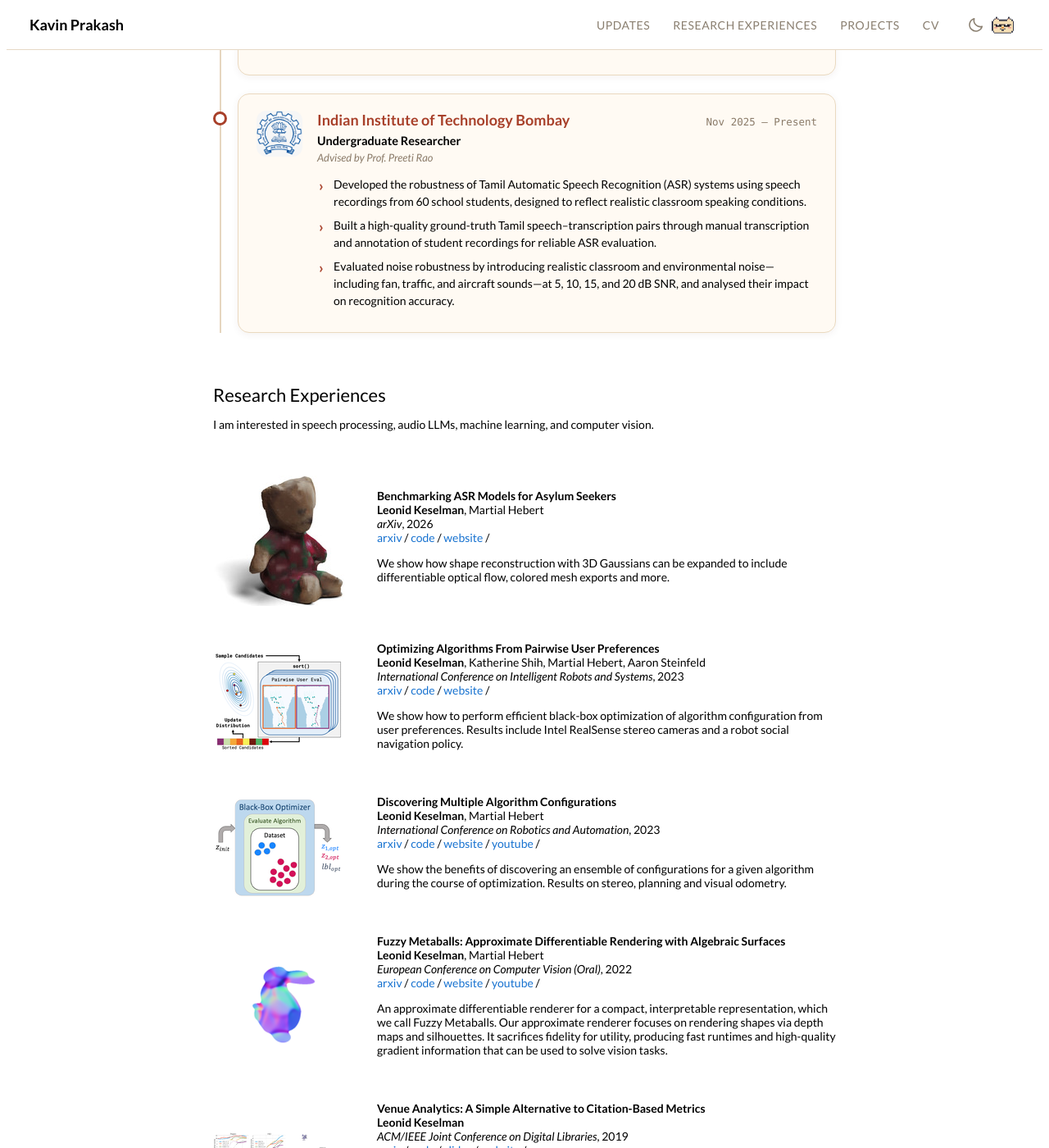
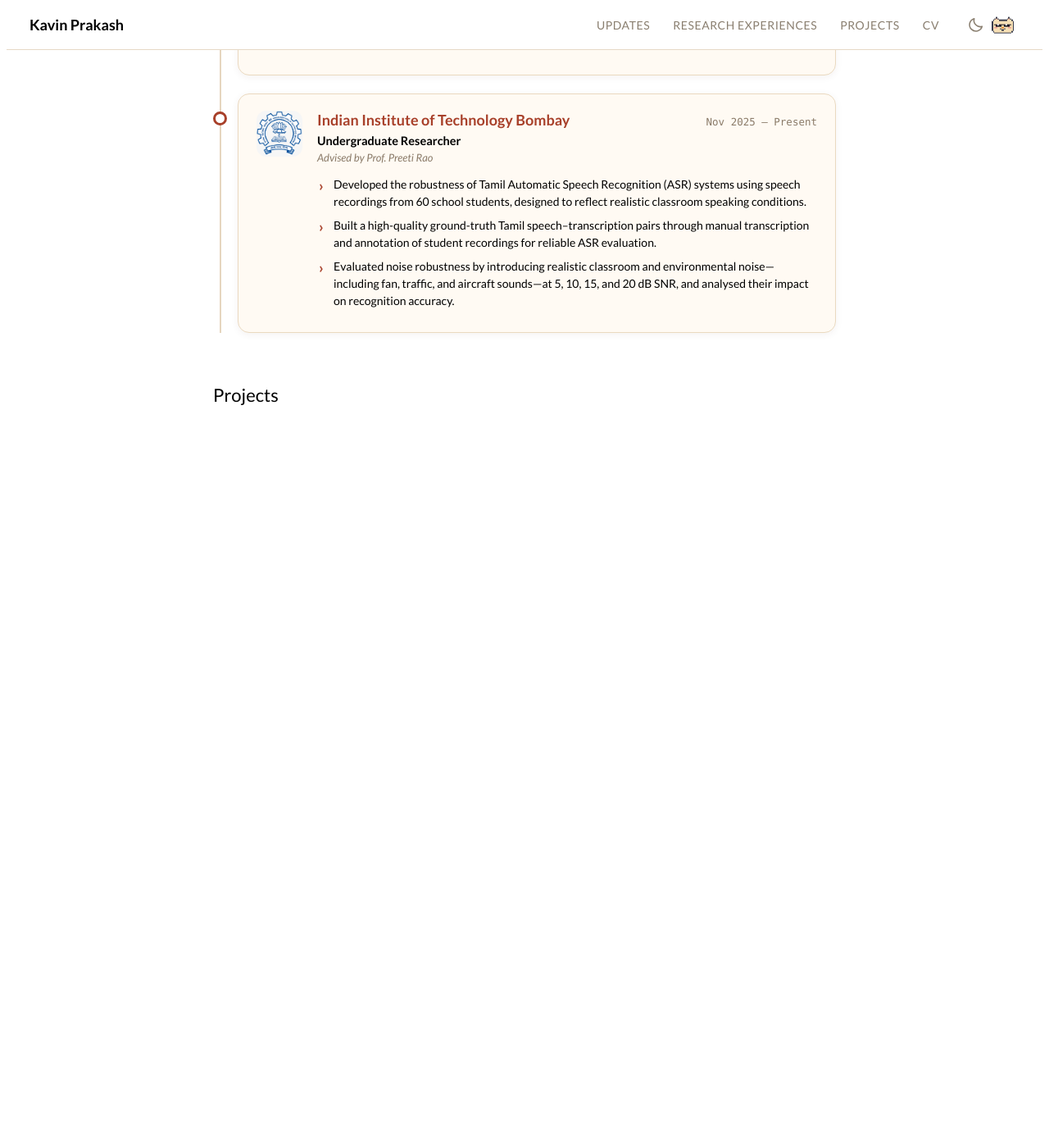
Before and after one commit to kavin0301p/kavin0301p.github.io, a Jekyll site: the page built from _posts/2023-08-28-3dgaussians.markdown, in a window 1280 px wide and 1400 px high, scrolled down 1231 px. Shown: the whole window at 82% size. Built offline with Jekyll 4.4.1, drawn with Linux system fonts in a browser that asks for light colours; after the commit the page ends 1754 px from its top, so only the background shows below that; some of the changed text lies outside the part shown.

Commit message:
Comment out research and projects sections in default.html
Commented out sections related to research and projects.

```diff
--- a/_layouts/default.html
+++ b/_layouts/default.html
@@ -262,7 +262,7 @@
   </tr>
 </table>
 <!-- ===== Research ===== -->
-<table id="research" style="width:100%;border:0px;border-spacing:0px;border-collapse:separate;margin-right:auto;margin-left:auto;">
+<!--<table id="research" style="width:100%;border:0px;border-spacing:0px;border-collapse:separate;margin-right:auto;margin-left:auto;">
   <tr>
     <td style="padding:2.5%;width:100%;vertical-align:middle">
       <h2>Research Experiences</h2>
@@ -320,12 +320,12 @@
         </table>
         <br>
         <br>
-        <br>
+        <br>-->
         <table id="projects" style="width:100%;border:0px;border-spacing:0px;border-collapse:separate;margin-right:auto;margin-left:auto;">
           <tr>
             <td style="padding:2.5%;width:100%;vertical-align:middle">
               <h2>Projects</h2>
-              <p>Besides my work on the RealSense depth sensors and the publications above, a sampling of my publicly disclosed work
+              <!--<p>Besides my work on the RealSense depth sensors and the publications above, a sampling of my publicly disclosed work
               </p>
             </td>
           </tr>
@@ -390,7 +390,7 @@
         <br>
         <table style="width:100%;border:0px;border-spacing:0px;border-collapse:separate;margin-right:auto;margin-left:auto;">
           <tr>
-            <td style="padding:2.5%;width:100%;vertical-align:middle">
+            <td style="padding:2.5%;width:100%;vertical-align:middle"> -->
               <!--<h2>Other Projects</h2>
               <p> These include coursework, side projects and unpublished research work.
               </p>
```
